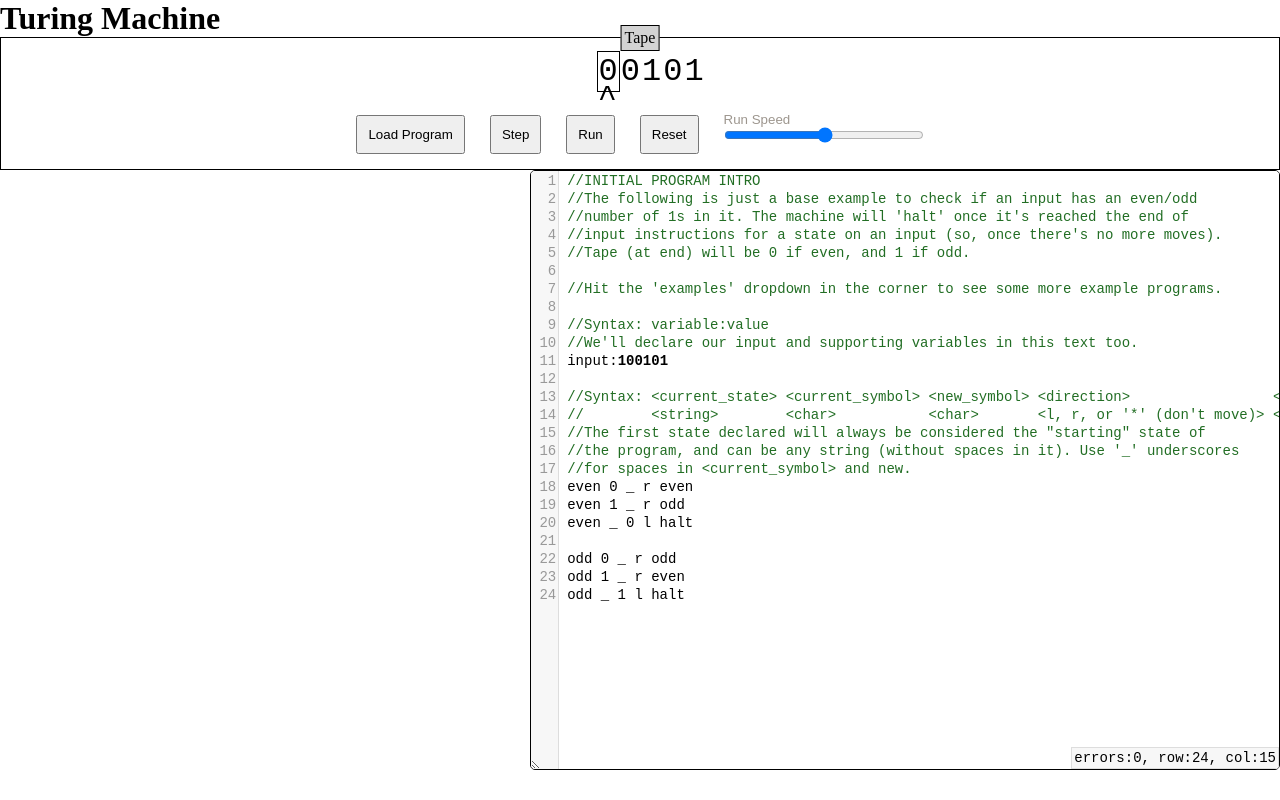
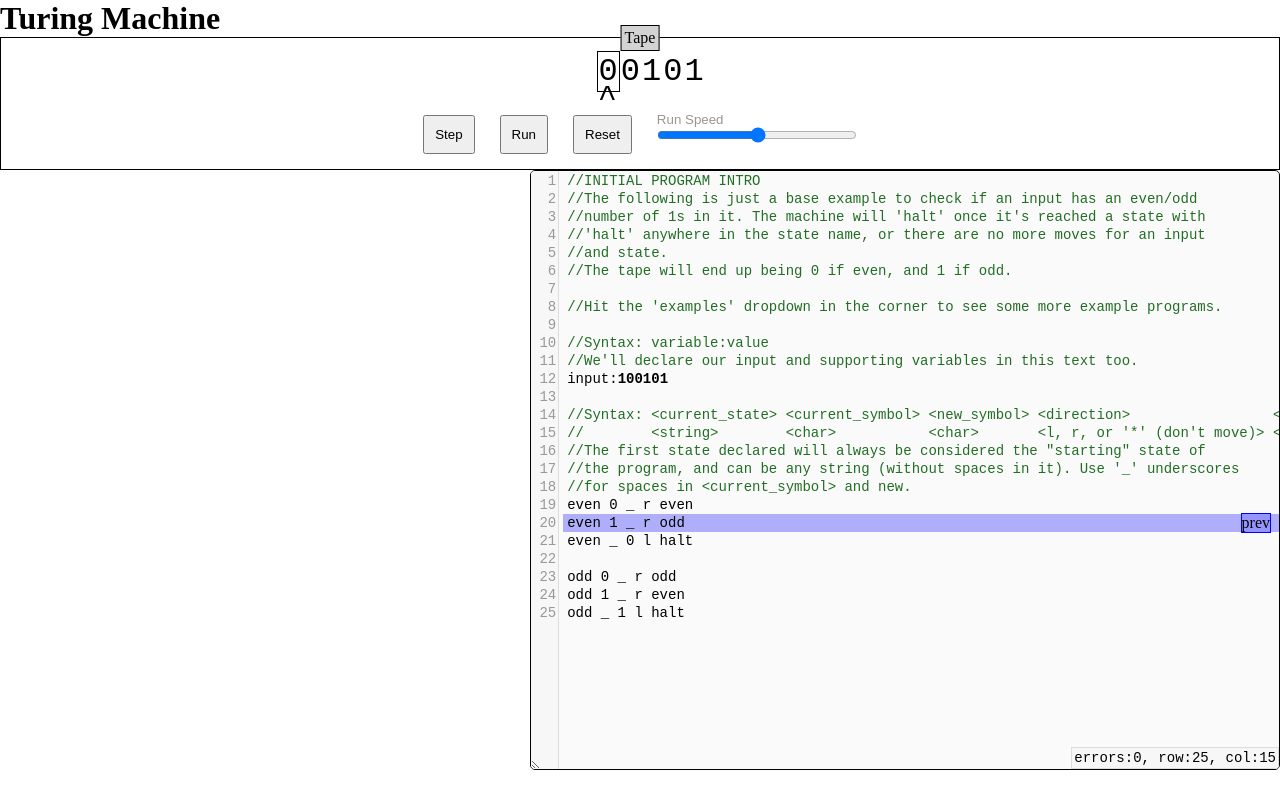
Before and after one commit to Vladimir-Herdman/turing-machine, a React (Vite) app: page / in a window 1280 px wide. Both pictures are taken after a click on the button "Step". Built offline with nearby package versions, Linux system fonts and the light colour scheme.

Commit message:
Cleaned up some bugs, all buttons work, previous execution line highlighted.

```diff
--- a/src/App.tsx
+++ b/src/App.tsx
@@ -10,12 +10,15 @@ import type { TapeState } from './components/tape/Tape'
 function App() {
   const codeRef = useRef("");
   const [tapeState, setTapeState] = useState<TapeState>({
-    runSpeed:0,
-    input:initialCodeExample.match(/[10]+/)![0],
+    runSpeed:50,
+    run: false,
+    input:initialCodeExample.match(/input:[ ]*([01]+)/)![1],
     headIndex:0,
     code:codeRef,
     machineDict: {},
     curState: "",
+    curLine: -1,
+    isCodeDisabled:false,
   });
 
   const onCodeUpdate = (code: string, input: string) => {
@@ -32,7 +35,7 @@ function App() {
         <Tape state={tapeState} setState={setTapeState} />
         <div className={styles.visuals}>
           <div className={styles.graph}></div>
-          <div className={styles.code}><Codeblock onChange={onCodeUpdate} /></div>
+          <div className={styles.code}><Codeblock tapeState={tapeState} onChange={onCodeUpdate} /></div>
         </div>
       </div>
     </>
--- a/src/components/codeblock/Codeblock.module.css
+++ b/src/components/codeblock/Codeblock.module.css
@@ -20,10 +20,34 @@
   }
 }
 
+.executingLine {
+  --line: -1;
+
+  width: 100%;
+  height: var(--line-height);
+  background-color: color-mix(in srgb, blue 30%, transparent);
+  position: absolute;
+  top: var(--line);
+  left: 4ch;
+  z-index: 1001;
+
+  &:after {
+    content: 'prev';
+    height: fit-content;
+    background-color: color-mix(in srgb, blue 15%, transparent);
+    border: solid blue 1px;
+    position: absolute;
+    top: -1px;
+    right: 40px;
+  }
+}
+
 .lineNumbers {
   flex-shrink: 0;
   box-sizing: border-box;
-  overflow: hidden;
+  overflow-y: hidden;
+  overflow-x: visible;
+  z-index: 1001;
   border-right: 1px solid #ddd;
   background: #f7f7f7;
   padding: 1px;
--- a/src/components/codeblock/Codeblock.tsx
+++ b/src/components/codeblock/Codeblock.tsx
@@ -1,8 +1,10 @@
 import { useEffect, useRef, useState } from 'react'
 import { initialCodeExample } from './examples-strings';
 import styles from './Codeblock.module.css'
+import type { TapeState } from '../tape/Tape';
 
 type Props = {
+  tapeState: TapeState;
   initialVal?: string;
   onChange: (codeText: string, input: string) => void;
 };
@@ -12,9 +14,10 @@ const inputPat = /input:[ ]*([01]+)/;
 const errorPat = /(.+ .+ .+ [lr\*] .+)|([a-z]+:[ ]*[a-z0-1]+)/
 let errorCount = 0;
 
-export default function Codeblock({initialVal=initialCodeExample, onChange}: Props) {
+export default function Codeblock({tapeState, initialVal=initialCodeExample, onChange}: Props) {
   const [code, setCode] = useState(initialVal);
   const [caret, setCaret] = useState(initialVal.length); // offset into the string
+  const [curScrollTop, setCurScrollTop] = useState(0);
   const lineNumbersRef = useRef<HTMLDivElement>(null);
   const preRef = useRef<HTMLPreElement>(null);
 
@@ -31,14 +34,20 @@ export default function Codeblock({initialVal=initialCodeExample, onChange}: Pro
     update(initialCodeExample);
   }, []);
 
+  useEffect(() => {
+    setCurScrollTop(tapeState.curLine * 18 + 1 - (lineNumbersRef.current?.scrollTop ?? 0));
+  }, [tapeState]);
+
   const syncCaret = (e: React.SyntheticEvent<HTMLTextAreaElement>) =>
     setCaret(e.currentTarget.selectionStart);
 
   const handleScroll = (e: any) => {
     const { scrollTop, scrollLeft } = e.currentTarget;
+    setCurScrollTop(tapeState.curLine * 18 + 1 - scrollTop);
 
-    if (lineNumbersRef.current)
+    if (lineNumbersRef.current) {
       lineNumbersRef.current.scrollTop = scrollTop;
+    }
     if (preRef.current) {
       preRef.current.scrollTop = scrollTop;
       preRef.current.scrollLeft = scrollLeft;
@@ -50,6 +59,7 @@ export default function Codeblock({initialVal=initialCodeExample, onChange}: Pro
       e.preventDefault();
       insertAtCursor(e, code, update, "  ", 2);
     }
+    console.log("here");
   };
 
   const coloredCode: any = splitByTokens(code);
@@ -64,6 +74,7 @@ export default function Codeblock({initialVal=initialCodeExample, onChange}: Pro
         {getLineNumbers(code)}
       </div>
       <div className={styles.infoBox}>errors:{errorCount}, row:{cursorRow}, col:{cursorCol}</div>
+      {tapeState.curLine >= 0 && <div className={styles.executingLine} style={{"--line": `${curScrollTop}px`} as React.CSSProperties}></div>}
 
       <pre
         ref={preRef}
@@ -84,6 +95,7 @@ export default function Codeblock({initialVal=initialCodeExample, onChange}: Pro
         onChange={(e) => update(e.target.value, e.target.selectionStart)}
         onSelect={syncCaret}
         onScroll={handleScroll}
+        disabled={tapeState.isCodeDisabled}
         onKeyDown={handleKeyDown}
         spellCheck={false}
         wrap="off"
@@ -162,6 +174,7 @@ function getLineNumbers(codeText: string) {
 
     if (error)
       errorCount += 1;
+
     return (<div className={error ? styles.red : ""} key={i+1}>{i+1}</div>);
   });
 }
--- a/src/components/tape/Tape.tsx
+++ b/src/components/tape/Tape.tsx
@@ -4,11 +4,14 @@ import styles from './Tape.module.css'
 type MachineDict = Record<string, Record<string, StateMachine>>;
 export type TapeState = {
   curState: string;
+  curLine: number;
   machineDict: MachineDict;
   runSpeed: number;
+  run: boolean;
   input: string;
   headIndex: number;
   code: React.RefObject<string>;
+  isCodeDisabled: boolean;
 };
 
 type StateMachine = {
@@ -26,6 +29,12 @@ type Props = {
 
 export default function Tape({ state, setState}: Props) {
 
+  if (state.run && !state.curState.match(/.*halt.*/)) {
+    setTimeout(() => {
+      step(state, setState);
+    }, Math.abs(state.runSpeed-100)*10);
+  }
+
   return (
     <div className={styles.tape}>
       <div>
@@ -40,40 +49,39 @@ export default function Tape({ state, setState}: Props) {
       </div>
 
       <div className={styles.controls}>
-        <button onClick={() => loadCodeIntoStateMachine(state)}>Load Program</button>
         <button onClick={() => step(state, setState)}>Step</button>
-        <button>Run</button>
-        <button onClick={() => reset()}>Reset</button>
+        <button onClick={() => run(state, setState)}>Run</button>
+        <button onClick={() => reset(state, setState)}>Reset</button>
         <input type="range" min="1" max="100" onChange={(v) => setState(s => ({...s, runSpeed:Number(v.target.value)}))} />
       </div>
     </div>
   );
 }
 
-function isEmptyObj(o: any): Boolean {
+function isEmptyObj(o: any): boolean {
   return Object.keys(o).length === 0;
 }
 
-function step(state: TapeState, setState: SetTapeState) {
+function step(state: TapeState, setState: SetTapeState): TapeState { //false if stop execution.
   let machineDict: MachineDict = state.machineDict;
   let curState: string = state.curState;
   if (isEmptyObj(machineDict))
     [machineDict, curState] = loadCodeIntoStateMachine(state);
   if (isEmptyObj(machineDict) || curState === "") {
     console.error("TODO - error reason here.");
-    return;
+    return {} as TapeState;
   }
 
-  if (curState === "halt") {
+  if (curState.match(/.*halt.*/)) {
     console.log("TODO - Insert halt/done logic here.");
-    return;
+    return {} as TapeState;
   }
 
   const cursymbol = state.input[state.headIndex];
   const step = machineDict[curState][cursymbol];
   if (!step) {
     console.error(`No rule found for input '${cursymbol}' in state '${curState}'.`);
-    return;
+    return {} as TapeState;
   }
 
   let {instructionline, newSymbol, newState, direction} = step;
@@ -81,7 +89,6 @@ function step(state: TapeState, setState: SetTapeState) {
     newSymbol = " ";
 
   let newInput: string[], newHeadIndex: number=state.headIndex;
-  console.log("TODO - use instructionline somewhere for highlighting:", instructionline)
 
   newInput = state.input.split("");
   newInput[state.headIndex] = newSymbol;
@@ -92,7 +99,7 @@ function step(state: TapeState, setState: SetTapeState) {
     newHeadIndex -= 1;
   } else if (direction !== "*") {
     console.error("TODO - error here on wrong symbol?")
-    return;
+    return {} as TapeState;
   }
 
   if (newHeadIndex >= newInput.length)
@@ -102,16 +109,33 @@ function step(state: TapeState, setState: SetTapeState) {
     newInput = [" ", ...newInput];
   }
 
-  setState(s => ({...s,
+  const newTapeState = {...state,
     input:newInput.join(""),
     headIndex:newHeadIndex,
     curState:newState,
     machineDict:machineDict,
-  }));
+    curLine:instructionline-1,
+    isCodeDisabled:true,
+  }
+  setState(newTapeState);
+
+  return newTapeState;
 }
 
-function reset() {
-  console.error("TODO - Make reset work properly.");
+function run(state: TapeState, setState: SetTapeState) {
+  setState({...state, run:true, isCodeDisabled:true});
+}
+
+function reset(state: TapeState, setState: SetTapeState) {
+  setState({...state,
+    run:false,
+    input:state.code.current.match(/input:[ ]*([01]+)/)![1],
+    headIndex:0,
+    machineDict:{},
+    curState:"",
+    curLine:-1,
+    isCodeDisabled:false,
+  })
 }
 
 //In my head, this dict call will be take input one character at a time and the
```
Also changed, not shown: src/components/codeblock/examples-strings.ts (+4 -3 lines).
